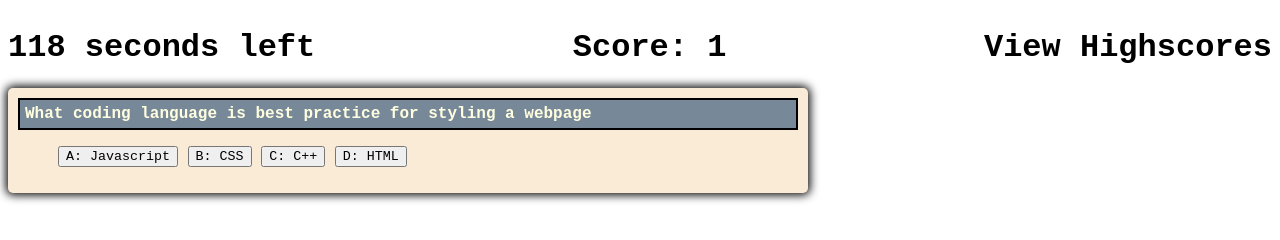
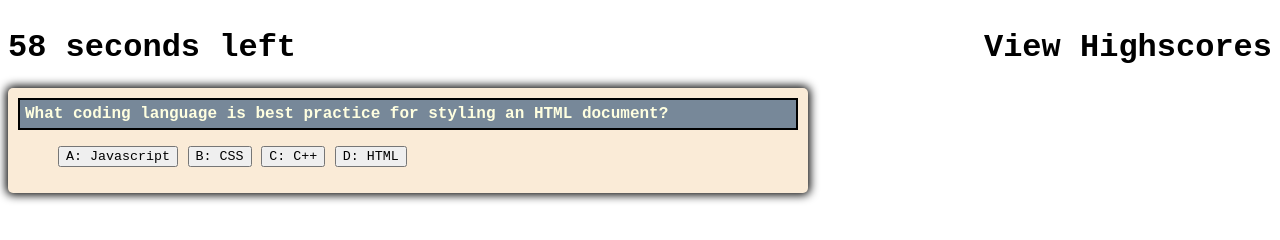
Before and after one commit to matthewjflanagan/Code-Quiz, a plain HTML site: page index.html in a window 1280 px wide. Both pictures are taken after a click on the button "Start". Drawn offline with Linux system fonts and the light colour scheme.

Commit message:
most recent changes

```diff
--- a/assets/script.js
+++ b/assets/script.js
@@ -1,5 +1,5 @@
 var time = document.getElementById("time");
-var secondsLeft = 120;
+var secondsLeft = 60;
 var score = document.getElementById("score");
 var points = 0;
 var start = document.getElementById("start-btn");
@@ -19,20 +19,35 @@ question.textContent = "Click Start to begin the quiz!";
 
 var quizArray = [
   {
-    question : "What coding language is best practice for styling a webpage",
+    question : "What coding language is best practice for styling an HTML document?",
     options : ["A: Javascript", "B: CSS", "C: C++", "D: HTML"],
     rightAnswer : "B: CSS"
   },
   {
-    question : "dsfsadefcsadf",
-    options : ["A: Javascript", "B: CSS", "C: C++", "D: HTML"],
-    rightAnswer : "C: C++"
+    question : "What third-party API assists with styling an HTML document?",
+    options : ["A: Bootstrap", "B: jQuery", "C: Javascipt", "D: CSS"],
+    rightAnswer : "A: Bootstrap"
   },
   {
-    question : "jsndfkj;asndkljASNDKLASNKLDMAS",
-    options : ["A: Javascript", "B: CSS", "C: C++", "D: HTML"],
-    rightAnswer : "D: HTML"
-  }
+    question : "What command line argument makes a folder?",
+    options : ["A: code .", "B: git add .", "C: mkdir", "D: touch"],
+    rightAnswer : "C: mkdir"
+  },
+  {
+    question : "What command line argument makes a folder?",
+    options : ["A: code .", "B: git add .", "C: mkdir", "D: touch"],
+    rightAnswer : "C: mkdir"
+  },
+  {
+    question : "What year was Javascript 1.0 debuted by Netscape?",
+    options : ["A: 1973", "B: 1988", "C: 1995", "D: 2002"],
+    rightAnswer : "C: 1995"
+  },
+  {
+    question : "What is the abbreviation DHTML that describes the combination of HTML, CSS, and Javascript?",
+    options : ["A: Data HTML", "B: DOM HTML", "C: Document HTML", "D: Dynamic HTML"],
+    rightAnswer : "D: Dynamic HTML"
+  },
 ]
 
 start.addEventListener('click', function () {
@@ -42,6 +57,8 @@ start.addEventListener('click', function () {
   if (mode === "go") {
     mode = "hide";
     start.setAttribute("class", "hide");
+    answers.removeAttribute("class", "hide");
+
   }
   // If start button has not been pressed show it
   else {
@@ -51,7 +68,6 @@ start.addEventListener('click', function () {
   // Change text to first question
   question.textContent = quizArray[0].question
 
-
   // Change text to answer choices
   // find way to not hard code
   // put in variable allow to increment
@@ -59,37 +75,23 @@ start.addEventListener('click', function () {
   B.textContent = quizArray[0].options[1];
   C.textContent = quizArray[0].options[2];
   D.textContent = quizArray[0].options[3];
-
-  if ('click' === A || B || C || D) {
-    points++;
-    score.textContent = "Score: " + points;
-  }
 });
-
-// A.addEventListener('click', optionsButton("A"))
-// B.addEventListener('click', optionsButton("B"))
-// C.addEventListener('click', optionsButton("C"))
-// D.addEventListener('click', optionsButton("D"))
 
 
 function optionsButton (id) {
 
-
-  // if(document.getElementById(id) != null){
-    console.log('Success!',)
-    console.log('this', this)
-  // }
-
   var btnText =  document.getElementById(id).innerText
-
 
   if (btnText === quizArray[0].rightAnswer) {
     console.log('Correct!')
-    //point go up
+    // point go up
+    points++;
+    score.textContent = "Score: " + points;
     // new question
   } else {
     console.log('wrong')
     //timer go down
+    secondsLeft-=10;
     //new question
   }
 
--- a/assets/style.css
+++ b/assets/style.css
@@ -12,6 +12,7 @@ header {
 
 .hide {
     display: none;
+    visibility: hidden;
 }
 
 #container {
--- a/index.html
+++ b/index.html
@@ -15,7 +15,7 @@
   </header>
     <div id="container">
       <div id="question"></div>
-      <ul id="answers">
+      <ul id="answers" class="hide">
         <button id = "A" onclick = "optionsButton('A')" ></button>
         <button id = "B" onclick = "optionsButton('B')" ></button>
         <button id = "C" onclick = "optionsButton('C')" ></button>
```
